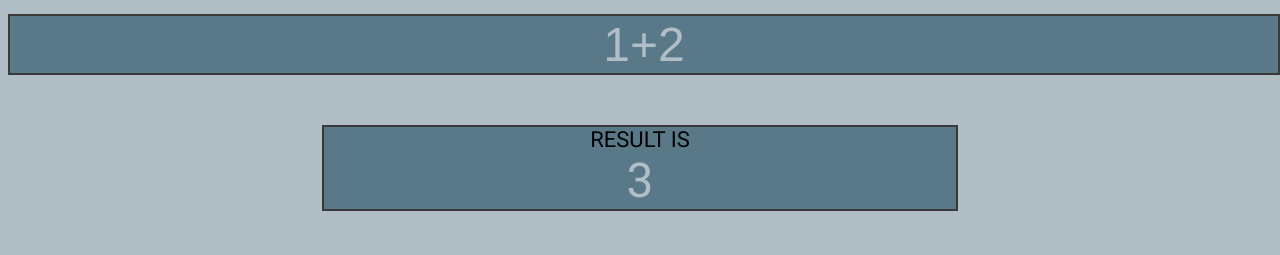
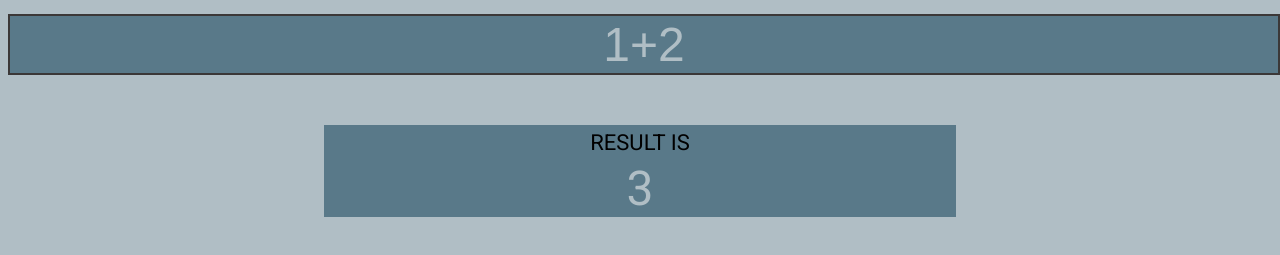
Before and after one commit to do-diegoortiz/jasmine-abc, a plain HTML site: page index.html in a window 1280 px wide. Shown: the part 121-376 px from the top of the page. Drawn offline with Linux system fonts and the light colour scheme.

Commit message:
Initial setup to run and include Jasmine

```diff
--- a/style.css
+++ b/style.css
@@ -22,9 +22,11 @@ body {
 .result-container {
     width: 50%;
     margin: 50px auto 0;
+    border: none;
 }
 
 .result-container .title {
+    padding: 5px;
     color: black;
     font-size: 22px;
 }
```
